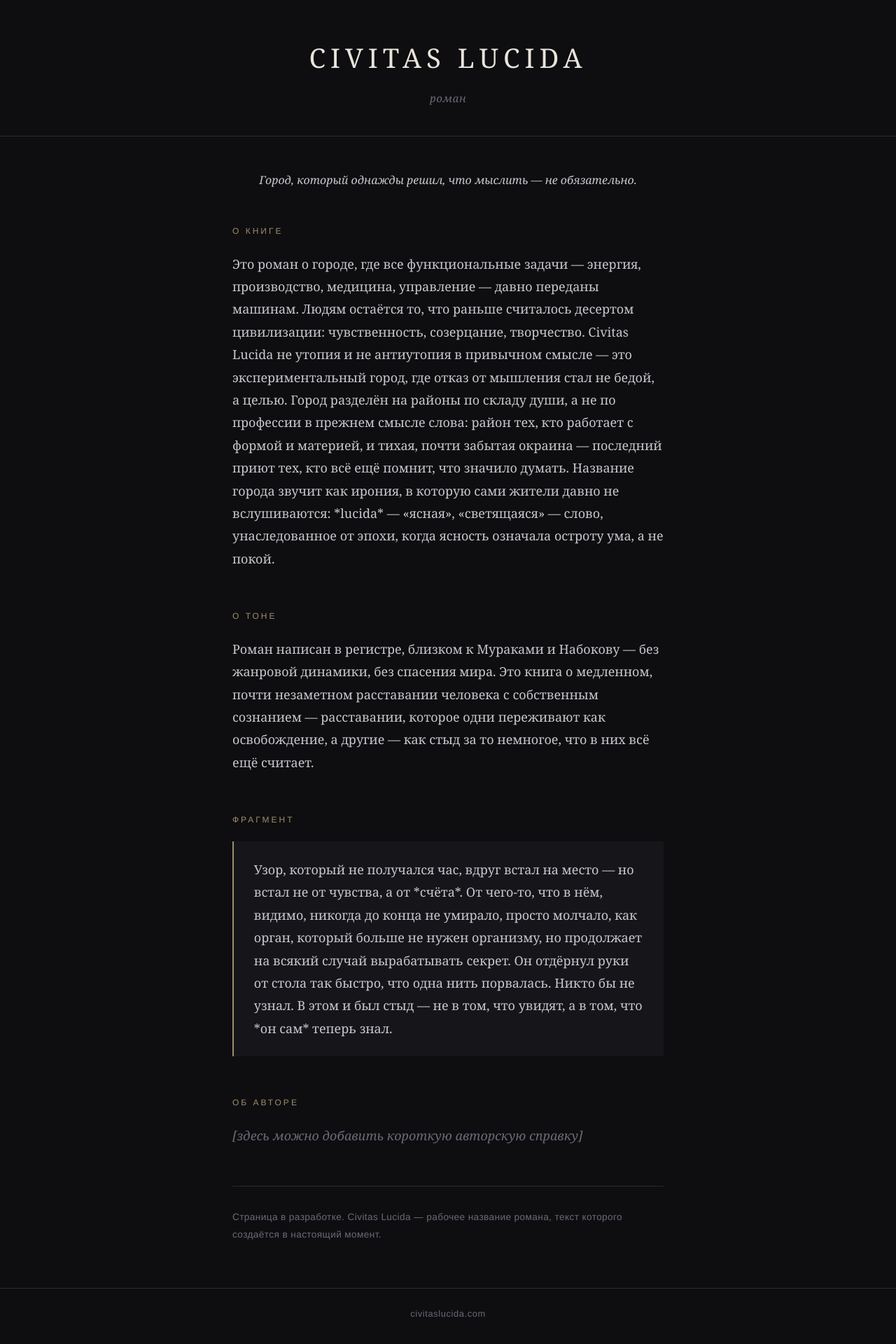
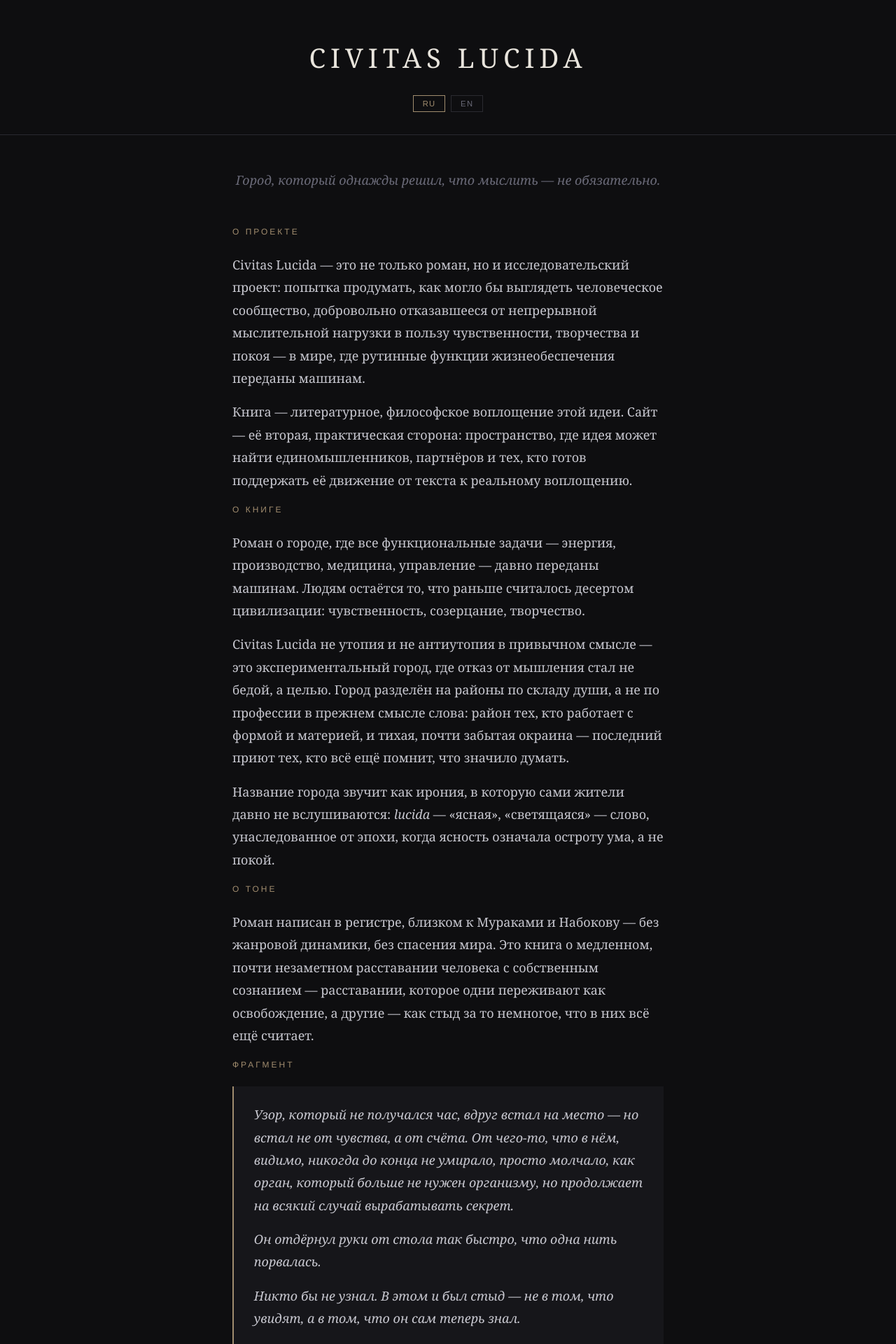
Before and after one commit to olegsher-ds-2025/civitaslucida.com, a Jekyll site: the page built from index.md, in a window 1280 px wide. Shown: the top 1920 px of the page at 70% size. Built offline with Jekyll 4.4.1, drawn with Linux system fonts in a browser that asks for light colours; some of the changed text lies outside the part shown.

Commit message:
Bilingual RU/EN site with О проекте and Поддержать проект sections

```diff
--- a/_layouts/default.html
+++ b/_layouts/default.html
@@ -31,7 +31,7 @@
 
     header {
       border-bottom: 1px solid var(--border);
-      padding: 3rem 2rem 2.5rem;
+      padding: 3rem 2rem 2rem;
       text-align: center;
     }
 
@@ -43,12 +43,32 @@
       text-transform: uppercase;
     }
 
-    header .subtitle {
-      margin-top: 0.6rem;
-      font-style: italic;
+    .lang-switcher {
+      margin-top: 1.2rem;
+      display: flex;
+      justify-content: center;
+      gap: 0.5rem;
+      font-family: 'Helvetica Neue', Arial, sans-serif;
+      font-size: 0.75rem;
+      letter-spacing: 0.12em;
+    }
+
+    .lang-switcher button {
+      background: none;
+      border: 1px solid var(--border);
       color: var(--muted);
-      font-size: 0.95rem;
-      letter-spacing: 0.04em;
+      padding: 0.3rem 0.8rem;
+      cursor: pointer;
+      letter-spacing: 0.12em;
+      text-transform: uppercase;
+      font-size: 0.7rem;
+      transition: color 0.2s, border-color 0.2s;
+    }
+
+    .lang-switcher button.active,
+    .lang-switcher button:hover {
+      color: var(--accent);
+      border-color: var(--accent);
     }
 
     main {
@@ -59,11 +79,23 @@
       width: 100%;
     }
 
-    section {
-      margin-bottom: 3.5rem;
+    .lang-ru, .lang-en { display: none; }
+    .lang-ru.active, .lang-en.active { display: block; }
+
+    .tagline {
+      margin-bottom: 3rem;
+      text-align: center;
+      color: var(--muted);
+      font-style: italic;
     }
 
-    section h2 {
+    hr {
+      border: none;
+      border-top: 1px solid var(--border);
+      margin: 2.5rem 0;
+    }
+
+    h2 {
       font-size: 0.75rem;
       font-weight: normal;
       letter-spacing: 0.25em;
@@ -73,37 +105,31 @@
       font-family: 'Helvetica Neue', Arial, sans-serif;
     }
 
-    section p {
+    p {
       margin-bottom: 1rem;
       color: var(--text);
     }
 
-    .fragment {
+    blockquote {
       background: var(--surface);
       border-left: 2px solid var(--accent);
       padding: 1.5rem 1.8rem;
       margin: 0;
     }
 
-    .fragment p {
+    blockquote p { font-style: italic; }
+
+    .support-note {
       font-style: italic;
+      color: var(--muted);
     }
 
-    .tagline {
-      margin-bottom: 3rem;
-      text-align: center;
-      color: var(--muted);
-      font-size: 1rem;
-    }
-
-    .muted {
-      color: var(--muted);
-    }
+    .muted { color: var(--muted); font-style: italic; }
 
     .wip {
       border-top: 1px solid var(--border);
       padding-top: 2rem;
-      font-size: 0.85rem;
+      font-size: 0.82rem;
       color: var(--muted);
       font-family: 'Helvetica Neue', Arial, sans-serif;
       letter-spacing: 0.03em;
@@ -128,11 +154,25 @@
 <body>
   <header>
     <h1>Civitas Lucida</h1>
-    <p class="subtitle">роман</p>
+    <div class="lang-switcher">
+      <button onclick="setLang('ru')" id="btn-ru" class="active">RU</button>
+      <button onclick="setLang('en')" id="btn-en">EN</button>
+    </div>
   </header>
   <main>
     {{ content }}
   </main>
   <footer>civitaslucida.com</footer>
+  <script>
+    function setLang(lang) {
+      document.querySelectorAll('.lang-ru, .lang-en').forEach(el => el.classList.remove('active'));
+      document.querySelectorAll('.lang-switcher button').forEach(b => b.classList.remove('active'));
+      document.querySelector('.lang-' + lang).classList.add('active');
+      document.getElementById('btn-' + lang).classList.add('active');
+      localStorage.setItem('cl-lang', lang);
+    }
+    var saved = localStorage.getItem('cl-lang') || 'ru';
+    setLang(saved);
+  </script>
 </body>
 </html>
--- a/index.md
+++ b/index.md
@@ -1,51 +1,94 @@
 ---
 title: Civitas Lucida
 layout: default
-lang: ru
 ---
 
-<section class="tagline">
-<p><em>Город, который однажды решил, что мыслить — не обязательно.</em></p>
-</section>
+<div class="lang-ru" markdown="1">
 
-<section>
-<h2>О книге</h2>
+<p class="tagline">Город, который однажды решил, что мыслить — не обязательно.</p>
 
-Это роман о городе, где все функциональные задачи — энергия, производство, медицина, управление — давно переданы машинам. Людям остаётся то, что раньше считалось десертом цивилизации: чувственность, созерцание, творчество.
+## О проекте
+
+Civitas Lucida — это не только роман, но и исследовательский проект: попытка продумать, как могло бы выглядеть человеческое сообщество, добровольно отказавшееся от непрерывной мыслительной нагрузки в пользу чувственности, творчества и покоя — в мире, где рутинные функции жизнеобеспечения переданы машинам.
+
+Книга — литературное, философское воплощение этой идеи. Сайт — её вторая, практическая сторона: пространство, где идея может найти единомышленников, партнёров и тех, кто готов поддержать её движение от текста к реальному воплощению.
+
+## О книге
+
+Роман о городе, где все функциональные задачи — энергия, производство, медицина, управление — давно переданы машинам. Людям остаётся то, что раньше считалось десертом цивилизации: чувственность, созерцание, творчество.
 
 Civitas Lucida не утопия и не антиутопия в привычном смысле — это экспериментальный город, где отказ от мышления стал не бедой, а целью. Город разделён на районы по складу души, а не по профессии в прежнем смысле слова: район тех, кто работает с формой и материей, и тихая, почти забытая окраина — последний приют тех, кто всё ещё помнит, что значило думать.
 
 Название города звучит как ирония, в которую сами жители давно не вслушиваются: *lucida* — «ясная», «светящаяся» — слово, унаследованное от эпохи, когда ясность означала остроту ума, а не покой.
 
-</section>
-
-<section>
-<h2>О тоне</h2>
+## О тоне
 
 Роман написан в регистре, близком к Мураками и Набокову — без жанровой динамики, без спасения мира. Это книга о медленном, почти незаметном расставании человека с собственным сознанием — расставании, которое одни переживают как освобождение, а другие — как стыд за то немногое, что в них всё ещё считает.
 
-</section>
+## Фрагмент
 
-<section>
-<h2>Фрагмент</h2>
+> Узор, который не получался час, вдруг встал на место — но встал не от чувства, а от *счёта*. От чего-то, что в нём, видимо, никогда до конца не умирало, просто молчало, как орган, который больше не нужен организму, но продолжает на всякий случай вырабатывать секрет.
+>
+> Он отдёрнул руки от стола так быстро, что одна нить порвалась.
+>
+> Никто бы не узнал. В этом и был стыд — не в том, что увидят, а в том, что *он сам* теперь знал.
 
-<div class="fragment">
+## Поддержать проект
 
-Узор, который не получался час, вдруг встал на место — но встал не от чувства, а от *счёта*. От чего-то, что в нём, видимо, никогда до конца не умирало, просто молчало, как орган, который больше не нужен организму, но продолжает на всякий случай вырабатывать секрет.
+Civitas Lucida ищет тех, кто готов поддержать движение проекта от книги к реальному воплощению — спонсоров, партнёров, единомышленников, готовых разделить интерес к идее сообщества, выстроенного вокруг чувственности и творчества, а не вокруг постоянной когнитивной нагрузки.
 
-Он отдёрнул руки от стола так быстро, что одна нить порвалась.
+Если вам интересен проект — напишите нам.
 
-Никто бы не узнал. В этом и был стыд — не в том, что увидят, а в том, что *он сам* теперь знал.
+<p class="support-note">[контактная форма / email — добавить]</p>
+
+## Об авторе
+
+<p class="muted">[короткая авторская справка — добавить]</p>
 
 </div>
 
-</section>
+<div class="lang-en" markdown="1">
 
-<section>
-<h2>Об авторе</h2>
+<p class="tagline">A city that once decided thinking is no longer required.</p>
 
-<p class="muted"><em>[здесь можно добавить короткую авторскую справку]</em></p>
+## About the Project
 
-</section>
+Civitas Lucida is not only a novel but a research project — an attempt to imagine what a human community might look like if it voluntarily gave up continuous mental labor in favor of sensuality, creativity, and stillness, in a world where the routine functions of survival have been handed over to machines.
 
-<p class="wip">Страница в разработке. Civitas Lucida — рабочее название романа, текст которого создаётся в настоящий момент.</p>
+The book is the literary and philosophical embodiment of this idea. The website is its second, practical side — a space where the idea can find like-minded people, partners, and supporters willing to help it move from text toward real-world realization.
+
+## About the Book
+
+A novel about a city where every functional task — energy, production, medicine, governance — has long since been handed over to machines. What remains for people is what civilization once treated as dessert: sensuality, contemplation, creativity.
+
+Civitas Lucida is neither a utopia nor a dystopia in the usual sense — it is an experimental city where giving up thought has become not a tragedy but a goal. The city is divided into districts by disposition rather than profession in the old sense: a district for those who work with form and matter, and a quiet, nearly forgotten outskirt — the last refuge of those who still remember what it meant to think.
+
+The city's name carries an irony its own residents no longer notice: *lucida* — "clear," "shining" — a word inherited from an age when clarity meant sharpness of mind rather than peace.
+
+## On Tone
+
+The novel is written in a register close to Murakami and Nabokov — without genre-driven plotting, without saving the world. It is a book about a slow, almost imperceptible parting between a human being and their own consciousness — a parting some experience as liberation, and others as shame for the little part of them that still counts.
+
+## Excerpt
+
+> The pattern that hadn't come together for an hour suddenly fell into place — but it fell into place not through feeling, but through *counting*. Through something in him that, it seemed, had never quite died, only gone silent, like an organ the body no longer needs but still secretes, just in case.
+>
+> He pulled his hands back from the table so fast that a thread snapped.
+>
+> No one would have known. That was the shame of it — not that someone might see, but that *he himself* now knew.
+
+## Support the Project
+
+Civitas Lucida is looking for those willing to support the project's move from book to real-world realization — sponsors, partners, and like-minded people interested in a community built around sensuality and creativity rather than constant cognitive load.
+
+If the project interests you — write to us.
+
+<p class="support-note">[contact form / email — to be added]</p>
+
+## About the Author
+
+<p class="muted">[short author bio — to be added]</p>
+
+</div>
+
+<p class="wip">Страница в разработке. Civitas Lucida — рабочее название романа и проекта, которые сейчас создаются. / Page under construction. Civitas Lucida is a working title for the novel and project currently in development.</p>
```
